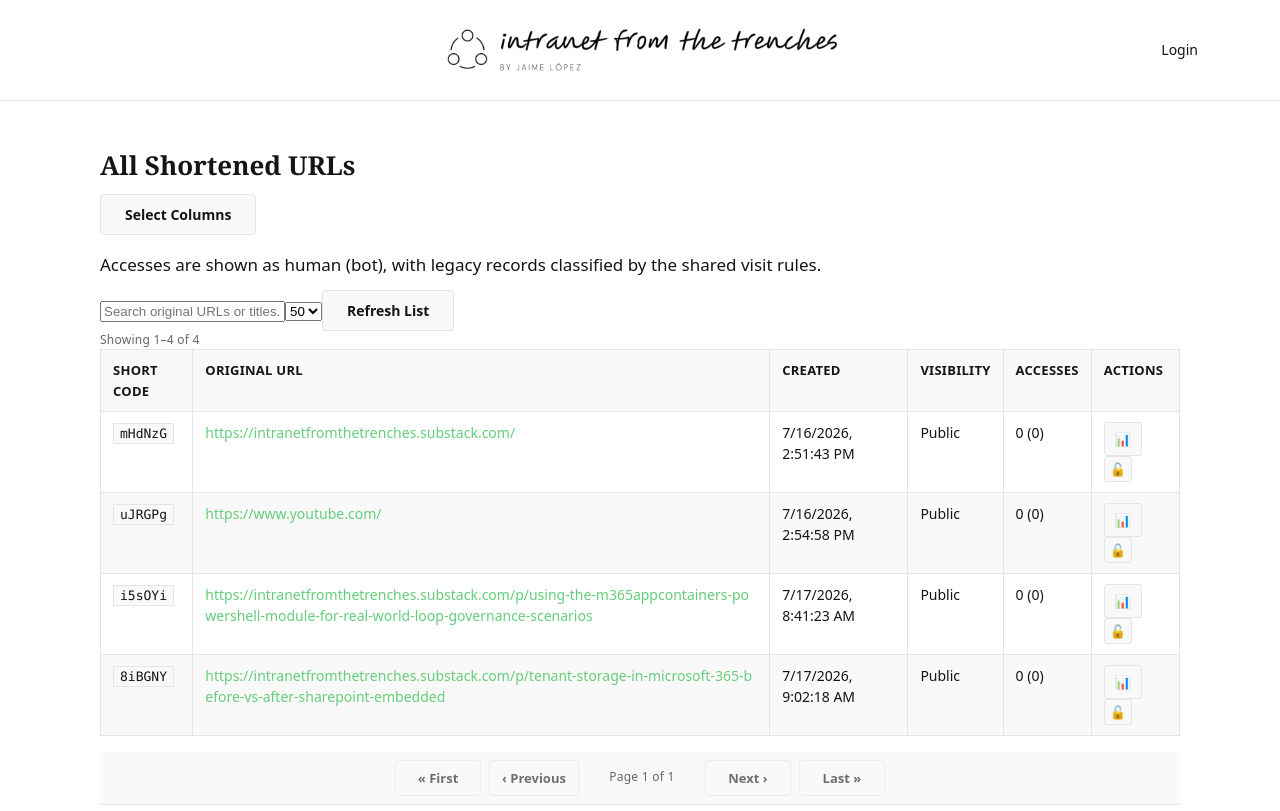
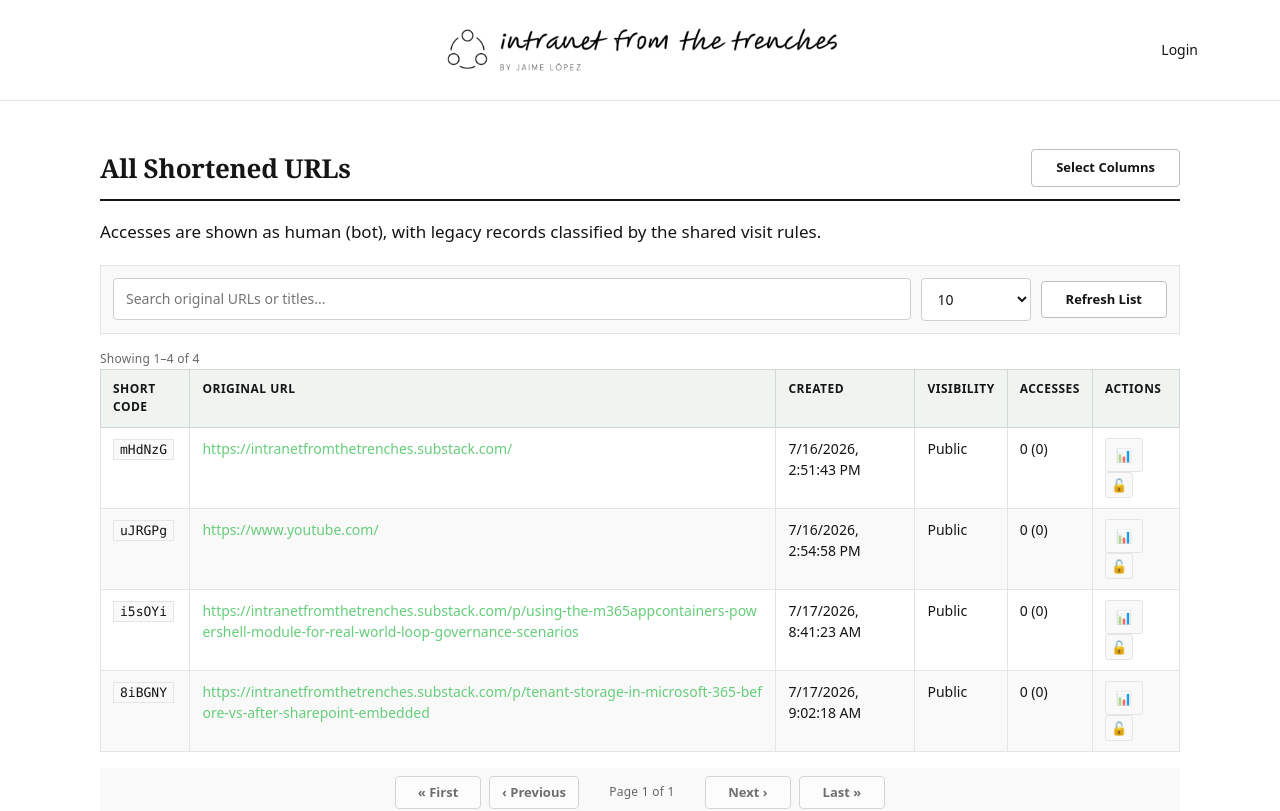
Before and after one commit to jaloplo/ai-ender-pearl, a Next.js app: page /list in a window 1280 px wide. Shown: the top 811 px of the page. Built offline with nearby package versions, Linux system fonts and the light colour scheme; no server answers.

Commit message:
style: Standardize List and Stats Page Controls and Headings

```diff
--- a/app/globals.css
+++ b/app/globals.css
@@ -1981,3 +1981,200 @@ th[style*="cursor: pointer"]:hover {
 }
 /* Missing is_bot on legacy records is intentionally displayed as Human. */
 .visitor-badge.human { background: #dcfce7; color: #166534; }
+
+
+/* ========================================
+   LIST + STATS PAGE DESIGN STANDARDIZATION
+   Shared editorial headings and utility controls for protected management views.
+   ======================================== */
+
+.list-layout .list-heading,
+.stats-page-title,
+.stats-detail-row h2,
+.access-log-section h2,
+.analytics-dashboard h2,
+.analytics-card h3,
+.recent-visits-pager h2 {
+  font-family: Georgia, "Times New Roman", Times, serif;
+  color: var(--color-text-primary);
+}
+
+.list-layout .list-heading {
+  display: flex;
+  align-items: center;
+  justify-content: space-between;
+  gap: 16px;
+  margin-bottom: 18px;
+  padding-bottom: 12px;
+  border-bottom: 2px solid var(--color-text-primary);
+}
+
+.list-layout .list-heading h2,
+.stats-page-title,
+.stats-detail-row h2,
+.access-log-section h2,
+.analytics-dashboard h2 {
+  margin: 0;
+  font-size: 26px;
+  font-weight: 600;
+  line-height: 1.25;
+  letter-spacing: -0.01em;
+}
+
+.list-layout h3,
+.stats-detail-row h3,
+.access-log-section h3,
+.analytics-dashboard h3,
+.analytics-card h3 {
+  margin: 0 0 12px;
+  color: var(--color-text-primary);
+  font-size: 19px;
+  font-weight: 600;
+  line-height: 1.3;
+}
+
+.list-layout .list-toolbar {
+  display: flex;
+  align-items: center;
+  gap: 10px;
+  flex-wrap: wrap;
+  margin: 20px 0 16px;
+  padding: 12px;
+  background: var(--color-bg-secondary);
+  border: 1px solid var(--color-border-subtle);
+}
+
+.list-layout .list-toolbar input,
+.list-layout .list-toolbar select {
+  min-height: 42px;
+  box-sizing: border-box;
+  margin: 0;
+  border: 1px solid #cfcfcf;
+  border-radius: 4px;
+  background: var(--color-bg-primary);
+  color: var(--color-text-primary);
+  font: 500 14px/1.2 system-ui, -apple-system, BlinkMacSystemFont, "Segoe UI", Roboto, Helvetica, Arial, sans-serif;
+}
+
+.list-layout .list-toolbar input {
+  flex: 1 1 280px;
+  padding: 10px 12px;
+}
+
+.list-layout .list-toolbar select {
+  min-width: 110px;
+  padding: 10px 30px 10px 12px;
+  cursor: pointer;
+}
+
+.list-layout .list-toolbar input:focus,
+.list-layout .list-toolbar select:focus {
+  outline: none;
+  border-color: var(--color-brand-accent);
+  box-shadow: 0 0 0 2px rgba(102, 205, 122, 0.18);
+}
+
+.list-layout .list-toolbar button,
+.list-layout .list-heading button,
+.list-layout .page-navigator button,
+.stats-page-title ~ button,
+.stats-detail-row button,
+.access-log-section button,
+.analytics-ranges button {
+  border: 1px solid #bdbdbd;
+  border-radius: 4px;
+  font: 600 13px/1.2 system-ui, -apple-system, BlinkMacSystemFont, "Segoe UI", Roboto, Helvetica, Arial, sans-serif;
+  transition: background-color 0.15s ease, border-color 0.15s ease, opacity 0.15s ease;
+}
+
+.list-layout .list-toolbar button.secondary,
+.list-layout .list-heading button.secondary,
+.list-layout .page-navigator button.secondary,
+.stats-detail-row button.secondary,
+.access-log-section button.secondary,
+.analytics-ranges button {
+  background: var(--color-bg-primary);
+  color: var(--color-text-primary);
+}
+
+.list-layout .list-toolbar button:hover:not(:disabled),
+.list-layout .list-heading button:hover:not(:disabled),
+.list-layout .page-navigator button:hover:not(:disabled),
+.stats-detail-row button:hover:not(:disabled),
+.access-log-section button:hover:not(:disabled),
+.analytics-ranges button:hover:not(:disabled) {
+  background: #eef8f0;
+  border-color: var(--color-brand-accent);
+  opacity: 1;
+}
+
+.list-layout .column-selector {
+  max-width: 100%;
+  display: flex;
+  flex-wrap: wrap;
+  gap: 8px 16px;
+  margin-bottom: 16px;
+  padding: 14px;
+  border: 1px solid var(--color-border-subtle);
+  border-left: 3px solid var(--color-brand-accent);
+  border-radius: 4px;
+  background: var(--color-bg-secondary);
+}
+
+.list-layout .column-selector label {
+  display: inline-flex;
+  align-items: center;
+  gap: 6px;
+  margin: 0;
+  color: var(--color-text-primary);
+  font-size: 13px;
+  font-weight: 500;
+}
+
+.list-layout table th,
+.access-log-section table th,
+.stats-details-table th {
+  background: #f0f4f1;
+  border-color: #cfd8d1;
+  color: var(--color-text-primary);
+  font-family: system-ui, -apple-system, BlinkMacSystemFont, "Segoe UI", Roboto, Helvetica, Arial, sans-serif;
+  font-size: 12px;
+  font-weight: 700;
+  letter-spacing: 0.04em;
+}
+
+.list-layout table,
+.access-log-section table,
+.stats-details-table {
+  border-color: #cfd8d1;
+}
+
+.analytics-dashboard {
+  border-top-color: var(--color-text-primary);
+}
+
+.analytics-card {
+  border-color: #cfd8d1;
+}
+
+@media (max-width: 640px) {
+  .list-layout .list-heading {
+    align-items: flex-start;
+    flex-direction: column;
+  }
+
+  .list-layout .list-heading h2,
+  .stats-page-title,
+  .stats-detail-row h2,
+  .access-log-section h2,
+  .analytics-dashboard h2 {
+    font-size: 23px;
+  }
+
+  .list-layout .list-toolbar input,
+  .list-layout .list-toolbar select,
+  .list-layout .list-toolbar button {
+    width: 100%;
+    flex-basis: 100%;
+  }
+}
```
Also changed, not shown: app/list/page.js, 1 other file (tests, documents, lock files or other folders).
